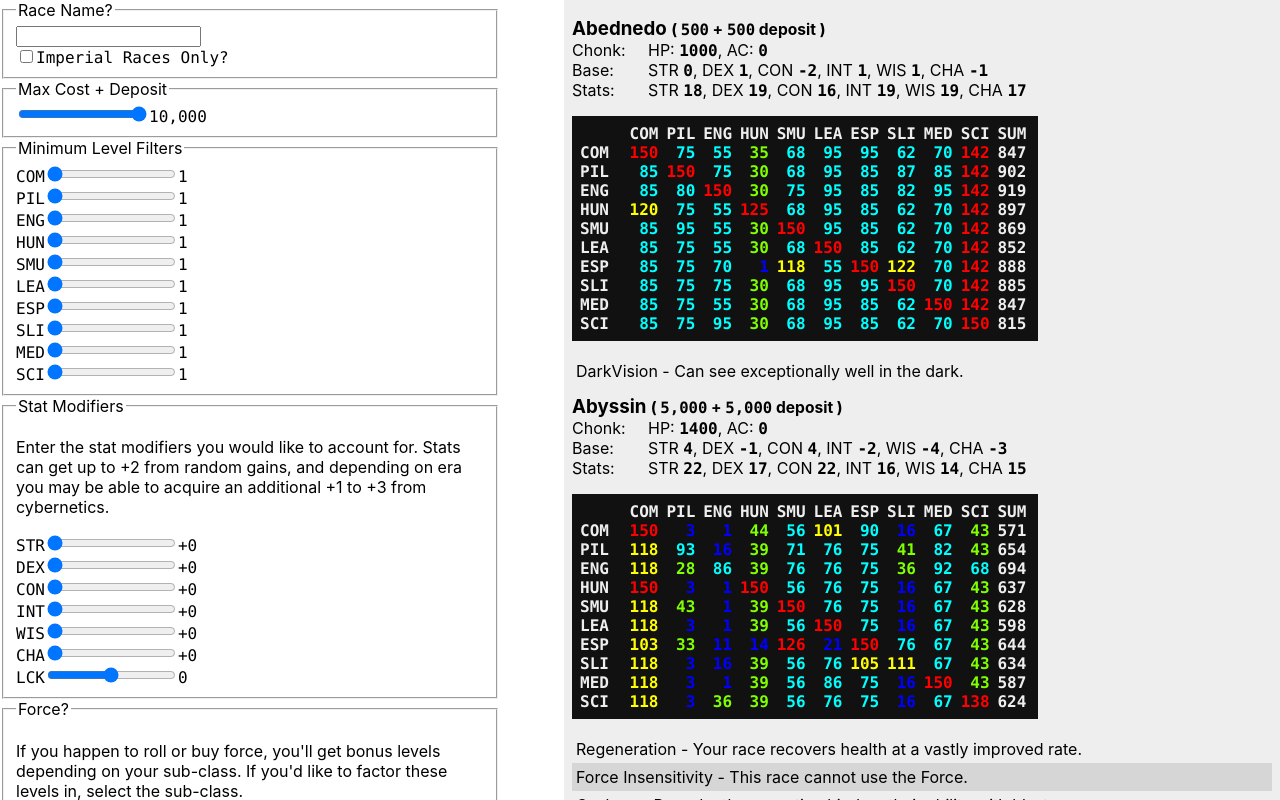
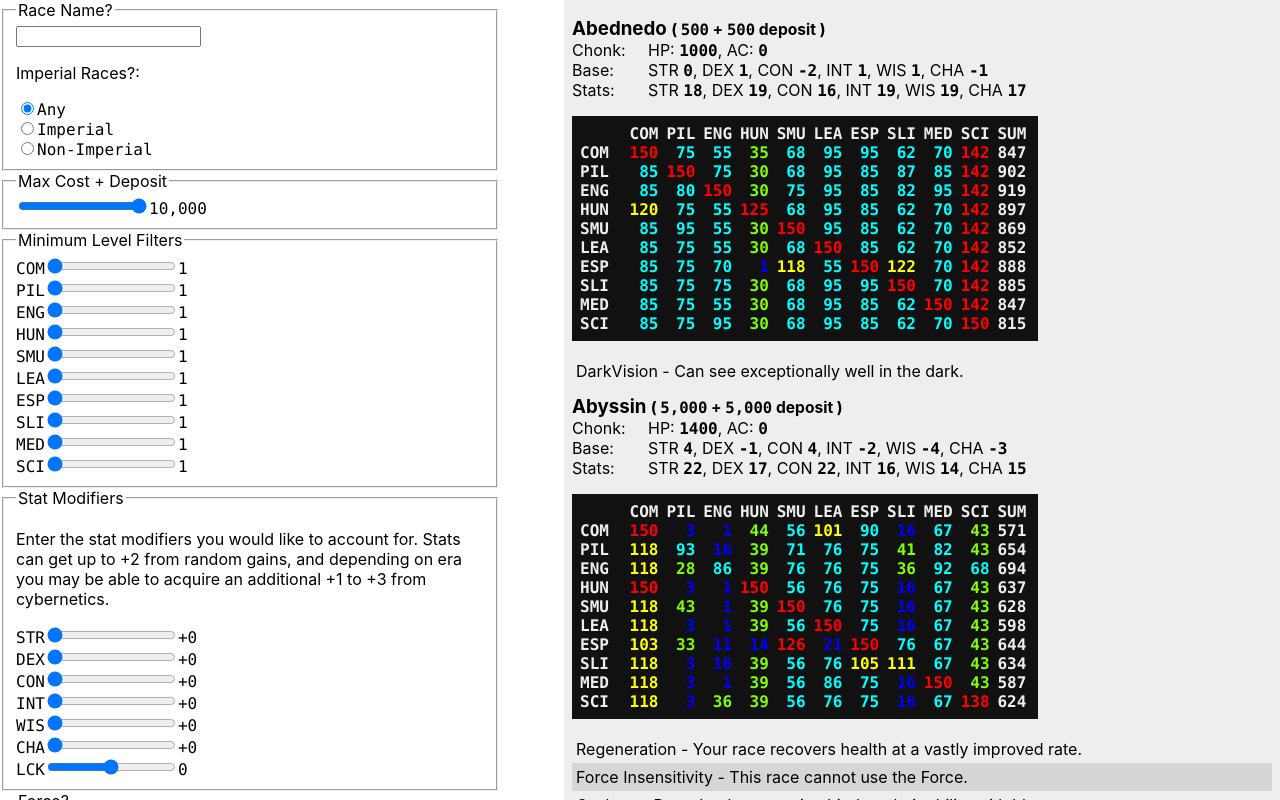
Before and after one commit to georgestephanis/LotJ-Alien-Race-Tables, a React (Create React App) app: page / in a window 1280 px wide. Shown: the top 800 px of the page. Built offline with nearby package versions, Linux system fonts and the light colour scheme.

Commit message:
Add traits filter and imp check.

```diff
--- a/src/App.js
+++ b/src/App.js
@@ -3,6 +3,7 @@ import { Component } from 'react';
 import _races from './races.json';
 
 const races = Object.values( _races ).sort( ( a, b ) => a.name.localeCompare( b.name ) );
+const traits = getTraitsArray( races );
 const imperialRaces = [
 	'Alderaanian',
 	'Arkanian',
@@ -26,6 +27,12 @@ const imperialRaces = [
 	'Zabrak'
 ];
 
+function getTraitsArray( races ) {
+	let allTraits = races.reduce( ( compiledTraits, race ) => compiledTraits.concat( race.traits ), [] );
+	allTraits = [ ...new Set( allTraits ) ];
+	return allTraits.sort();
+}
+
 function LevelFilter( props ) {
 	return <label>
 		{props.cls}
@@ -42,6 +49,13 @@ function StatFilter( props ) {
 	</label>;
 }
 
+function TraitCheck( props ) {
+	return <label>
+		<input type="checkbox" name="trait[]" value={ props.data } onChange={ props.onChange } />&nbsp;
+		{ props.data.substr( 0, props.data.indexOf( ' - ' ) ) }
+	</label>
+}
+
 function RacesForm( props ) {
 	return (
 		<form id="races_filters">
@@ -50,10 +64,23 @@ function RacesForm( props ) {
 				<label>
 					<input type="search" name="race" value={ props.state.race } onChange={ props.onChange } />
 				</label>
+				<p>Imperial Races?:</p>
 				<label>
-					<input type="checkbox" name="imperial" checked={ props.state.imperial } onChange={ props.onChange } />
-					Imperial Races Only?
+					<input type="radio" name="imperial" value="any" checked={ props.state.imperial === 'any' } onChange={ props.onChange } />
+					Any
 				</label>
+				<label>
+					<input type="radio" name="imperial" value="imperial" checked={ props.state.imperial === 'imperial' } onChange={ props.onChange } />
+					Imperial
+				</label>
+				<label>
+					<input type="radio" name="imperial" value="non-imperial" checked={ props.state.imperial === 'non-imperial' } onChange={ props.onChange } />
+					Non-Imperial
+				</label>
+			</fieldset>
+			<fieldset style={{ display: 'none' }}>
+				<legend>Traits</legend>
+				{ traits.map( trait => <TraitCheck key={ trait } data={ trait } onChange={ props.onChange } /> ) }
 			</fieldset>
 			<fieldset>
 				<legend>Max Cost + Deposit</legend>
@@ -128,8 +155,23 @@ function ShowRace( props ) {
 	}
 
 	// Race flags and such:
-	if ( props.query.imperial && ! imperialRaces.includes( race.name ) ) {
+	if ( ( 'imperial' === props.query.imperial ) && ! imperialRaces.includes( race.name ) ) {
 		return null;
+	} else if ( ( 'non-imperial' === props.query.imperial ) && imperialRaces.includes( race.name ) ) {
+		return null;
+	}
+
+	if ( props.query.traits.length ) {
+		let failTraitCheck = false;
+		props.query.traits.forEach( trait => {
+			if ( -1 === race.traits.indexOf( trait ) ) {
+				failTraitCheck = true;
+			}
+		} );
+		if ( failTraitCheck ) {
+			return null;
+		}
+
 	}
 
 	// If the queried cost is less than what it would cost to roll the race...
@@ -232,7 +274,8 @@ class App extends Component {
 			// Cost filters:
 			cost: 10000,
 			// Flag filters:
-			imperial: false,
+			imperial: 'any',
+			traits: [],
 			// Level filters:
 			COM: 1,
 			PIL: 1,
@@ -379,8 +422,26 @@ class App extends Component {
 	handleInputChange( event ) {
 		const target = event.target;
 		const name = target.name;
+		let value = target.value;
 
-		let value = target.value;
+		if ( 'trait[]' === name ) {
+			const traits = this.state.traits;
+			const traitIndex = traits.indexOf( value );
+			if ( target.checked ) {
+				if ( -1 === traitIndex ) {
+					traits.push( value );
+				}
+			} else if ( ! target.checked ) {
+				if ( -1 !== traitIndex ) {
+					// The checkbox was deselected, and the trait is in our filter list, remove it.
+					traits.splice( traitIndex, 1 );
+				}
+			}
+			traits.sort();
+			this.setState( { traits } );
+			return;
+		}
+
 		if ( 'search' === target.type ) {
 			value = target.value;
 		} else if ( 'checkbox' === target.type ) {
```
